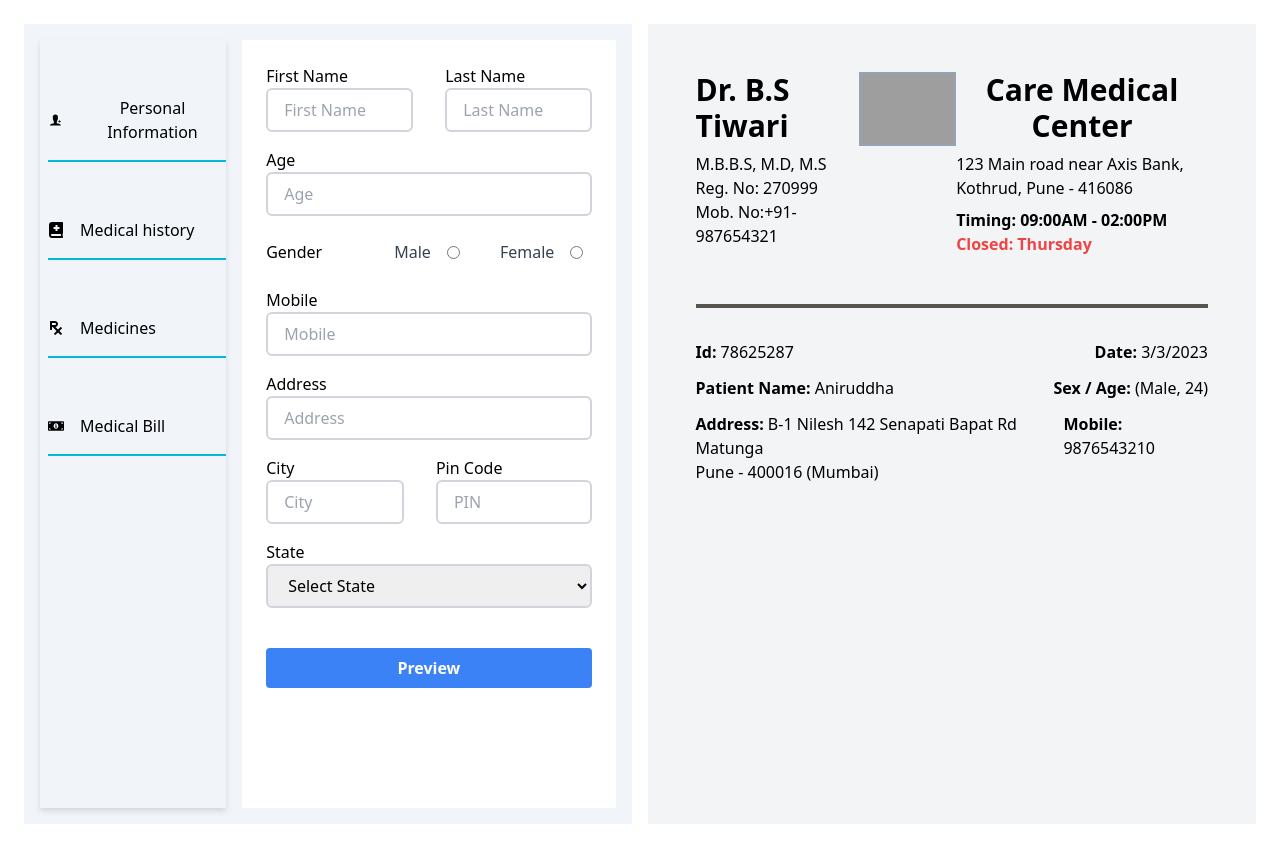
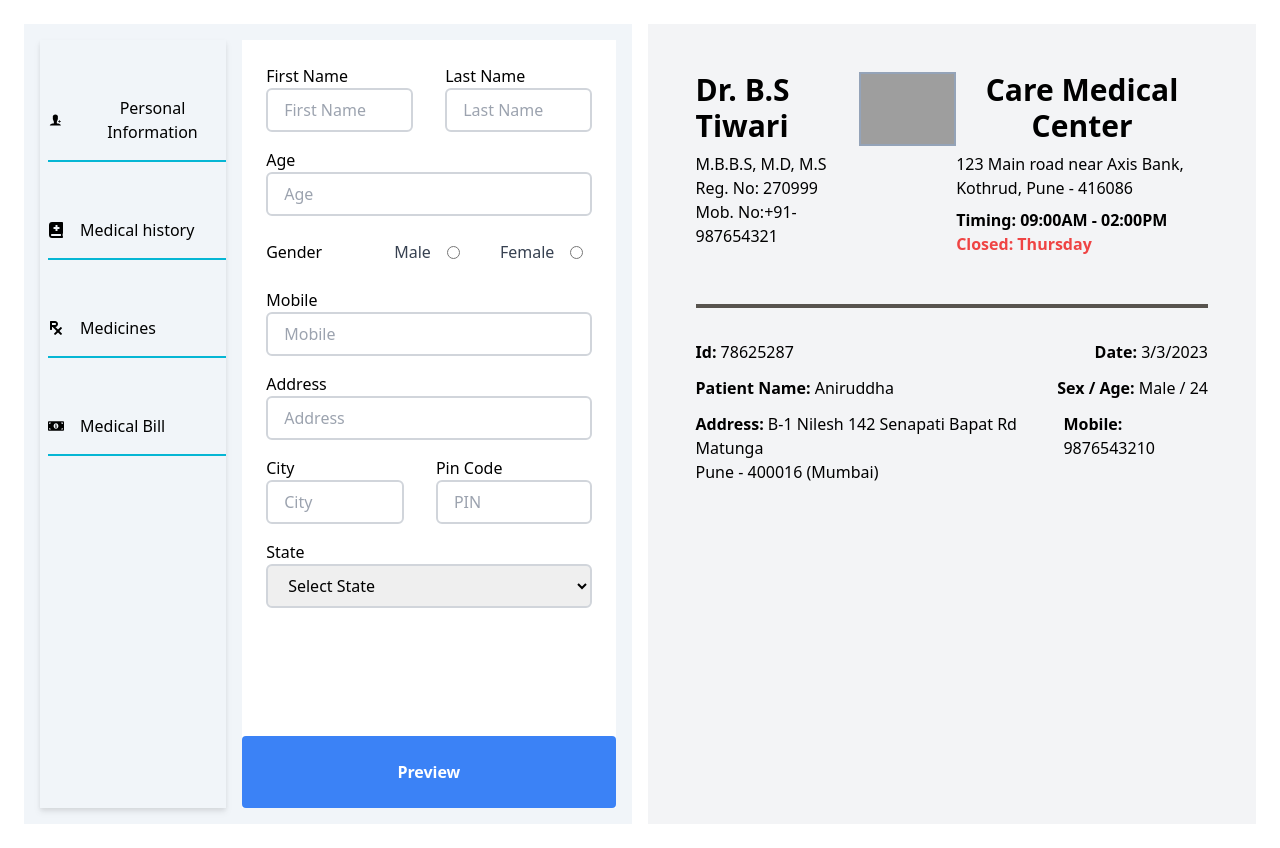
Before and after one commit to affu72/Medical-report, a React (Create React App) app: page / in a window 1280 px wide. Built offline with nearby package versions, Linux system fonts and the light colour scheme; grey boxes are pictures that could not be loaded.

Commit message:
code refactor and preview button postion

```diff
--- a/src/components/MainComponent/InputForms.tsx
+++ b/src/components/MainComponent/InputForms.tsx
@@ -2,31 +2,37 @@ import PersonalInformation from "./PersonalInformation";
 import Medicines from "./Medicines";
 import MedicalHistory from "./MedicalHistory";
 import MedicalBill from "./MedicalBill";
-import { useEffect } from "react";
 
-interface propInput {
-  inputs: number;
+interface PropInput {
+  tabIndex: number;
 }
 
-function InputForms({ inputs }: propInput) {
+const InputForms: React.FC<PropInput> = ({ tabIndex }) => {
   const formSection = [
-    <PersonalInformation />,
-    <Medicines />,
-    <MedicalHistory />,
-    <MedicalBill />,
+    <PersonalInformation key={1} />,
+    <Medicines key={2} />,
+    <MedicalHistory key={3} />,
+    <MedicalBill key={4} />,
   ];
 
   return (
-    <form className="bg-white flex flex-col gap-6 p-6 basis-2/3">
-      {formSection[inputs]}
-      <button
-        type="submit"
-        className="bg-blue-500 hover:bg-blue-700 text-white font-bold py-2 px-4 rounded"
+    <>
+      <form
+        className="bg-white flex flex-col gap-6 p-6 basis-2/3 relative"
+        id="main-form"
       >
-        Preview
-      </button>
-    </form>
+        {formSection[tabIndex]}
+
+        <button
+          form="main-form"
+          type="submit"
+          className="bg-blue-500 hover:bg-blue-700 text-white font-bold py-6 px-3 rounded flex-none absolute bottom-0 left-0 w-full"
+        >
+          Preview
+        </button>
+      </form>
+    </>
   );
-}
+};
 
 export default InputForms;
--- a/src/components/MainComponent/MainPage.tsx
+++ b/src/components/MainComponent/MainPage.tsx
@@ -1,20 +1,7 @@
-import { useState, useEffect } from "react";
+import { useState } from "react";
 import SideNav from "./SideNav";
 import InputForms from "./InputForms";
 function MainPage() {
-  // type SideBarTuples = [boolean, boolean, boolean, boolean];
-  // const sideBarTuples: SideBarTuples = [true, false, false, false];
-  // const [showForm, setShowForm] = useState<SideBarTuples>(sideBarTuples);
-
-  // const showFormHandler = (event: React.MouseEvent<HTMLButtonElement>) => {
-  //   setShowForm((prev) => {
-  //     const list = prev;
-  //     for (let i = 0; i < list.length; i++) list[i] = false;
-  //     list[+event.currentTarget?.value] = true;
-  //     return list;
-  //   });
-  // };
-
   const [tabIndex, settabIndex] = useState(0);
 
   const showFormHandler = (event: React.MouseEvent<HTMLButtonElement>) => {
@@ -24,7 +11,7 @@ function MainPage() {
   return (
     <div className="w-1/2 flex gap-4 bg-slate-100 p-4">
       <SideNav onNavClick={showFormHandler} />
-      <InputForms inputs={tabIndex}></InputForms>
+      <InputForms tabIndex={tabIndex}></InputForms>
     </div>
   );
 }
--- a/src/components/MainComponent/SideNav.tsx
+++ b/src/components/MainComponent/SideNav.tsx
@@ -13,6 +13,8 @@ function SideNav(props: SidebarProp) {
     medicines,
     bill,
   }
+
+  console.log("rendere");
 
   return (
     <div className="flex flex-col bg-slate-100 pl-2 py-10 gap-10 items-baseline basis-1/3 drop-shadow-md font-thin box-border">
--- a/src/components/PreveiwComponent/PersonalInfoPreview.tsx
+++ b/src/components/PreveiwComponent/PersonalInfoPreview.tsx
@@ -46,7 +46,7 @@ const PersonalInfoPreview: React.FC<PersonalInfoProp> = (props) => {
 
         <p>
           <span className="font-bold">Sex / Age: </span>
-          {` (${gender}, ${age})`}
+          {` ${gender} / ${age}`}
         </p>
       </div>
 
```
